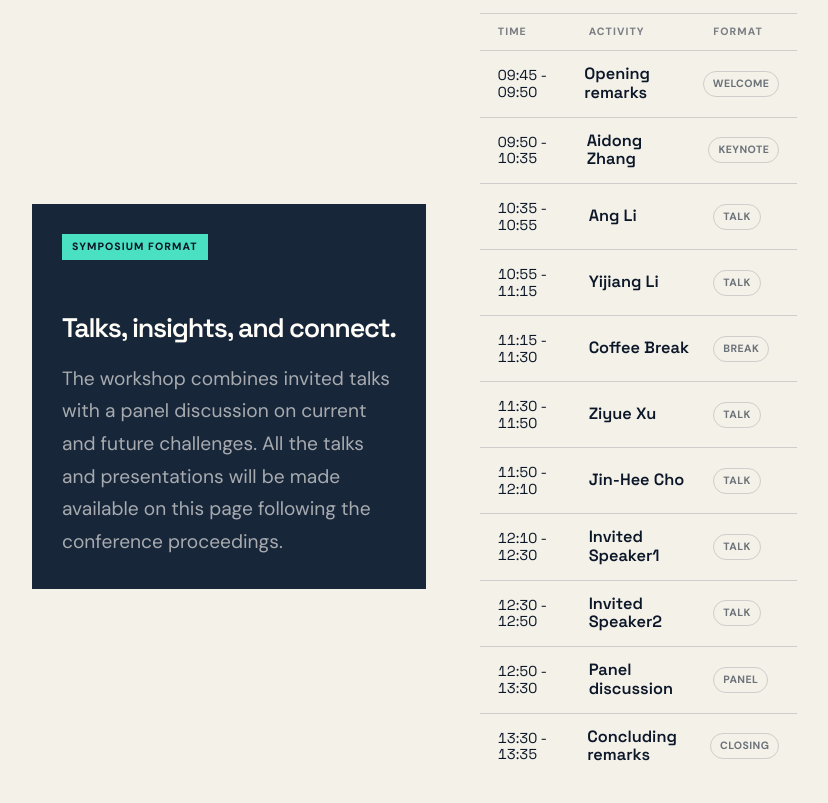
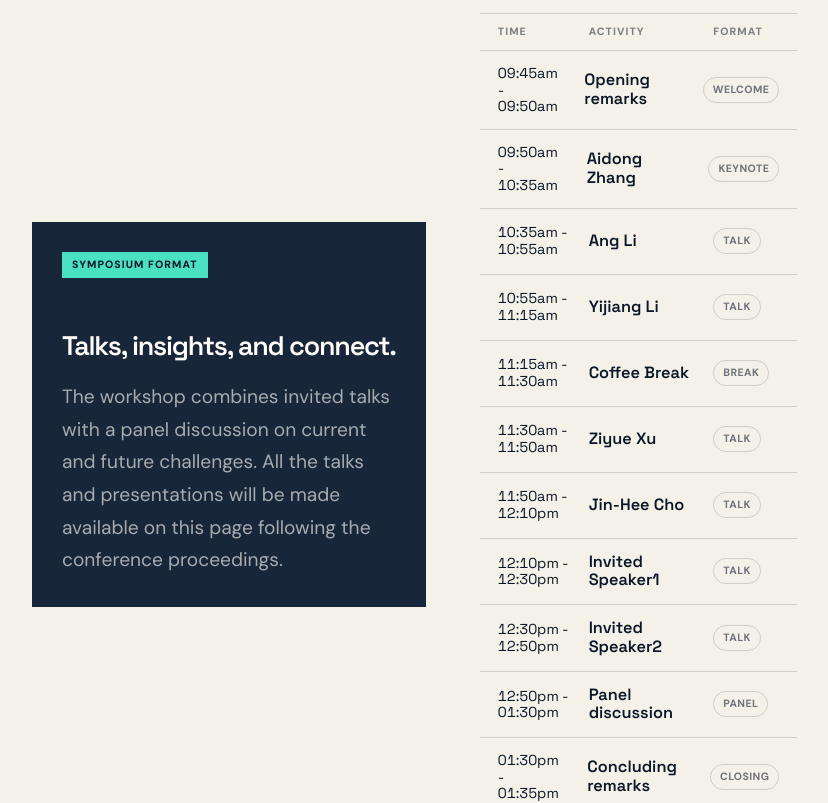
Before and after one commit to hpcFL/Cluster26, a Next.js app: page / in a window 1280 px wide. Shown: the part 3460-4263 px from the top of the page, without its empty margins (128-956 px from the left). Built offline with nearby package versions, Linux system fonts and the light colour scheme; no server answers.

Commit message:
updated time slots

```diff
--- a/app/page.tsx
+++ b/app/page.tsx
@@ -107,17 +107,17 @@ function ScopeTopicIcon({ icon }: { icon: ScopeIconName }) {
 }
 
 const schedule = [
-  { time: "09:45 - 09:50", activity: "Opening remarks", type: "Welcome" },
-  { time: "09:50 - 10:35", activity: "Aidong Zhang", type: "Keynote" },
-  { time: "10:35 - 10:55", activity: "Ang Li", type: "Talk" },
-  { time: "10:55 - 11:15", activity: "Yijiang Li", type: "Talk" },
-  { time: "11:15 - 11:30", activity: "Coffee Break", type: "Break" },
-  { time: "11:30 - 11:50", activity: "Ziyue Xu", type: "Talk" },
-  { time: "11:50 - 12:10", activity: "Jin-Hee Cho", type: "Talk" },
-  { time: "12:10 - 12:30", activity: "Invited Speaker1", type: "Talk" },
-  { time: "12:30 - 12:50", activity: "Invited Speaker2", type: "Talk" },
-  { time: "12:50 - 13:30", activity: "Panel discussion", type: "Panel" },
-  { time: "13:30 - 13:35", activity: "Concluding remarks", type: "Closing" },
+  { time: "09:45am - 09:50am", activity: "Opening remarks", type: "Welcome" },
+  { time: "09:50am - 10:35am", activity: "Aidong Zhang", type: "Keynote" },
+  { time: "10:35am - 10:55am", activity: "Ang Li", type: "Talk" },
+  { time: "10:55am - 11:15am", activity: "Yijiang Li", type: "Talk" },
+  { time: "11:15am - 11:30am", activity: "Coffee Break", type: "Break" },
+  { time: "11:30am - 11:50am", activity: "Ziyue Xu", type: "Talk" },
+  { time: "11:50am - 12:10pm", activity: "Jin-Hee Cho", type: "Talk" },
+  { time: "12:10pm - 12:30pm", activity: "Invited Speaker1", type: "Talk" },
+  { time: "12:30pm - 12:50pm", activity: "Invited Speaker2", type: "Talk" },
+  { time: "12:50pm - 01:30pm", activity: "Panel discussion", type: "Panel" },
+  { time: "01:30pm - 01:35pm", activity: "Concluding remarks", type: "Closing" },
 ];
 
 const keynoteSpeaker = {
@@ -518,7 +518,7 @@ export default function Home() {
           <div className="section-heading">
             <p className="section-kicker">03 / Program</p>
             <h2>Featuring current developments across industry, academia and national laboratories.</h2>
-            <h3>Tentative, final schedule to be updated soon...</h3>
+            <h3>Workshop schedule. All times are listed in Eastern Daylight Time (EDT).</h3>
           </div>
           <div className="program-layout">
             <div className="format-card">
```
